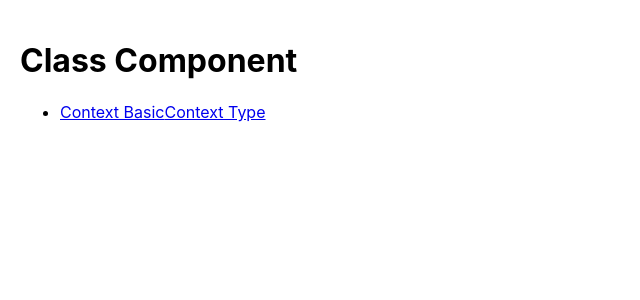
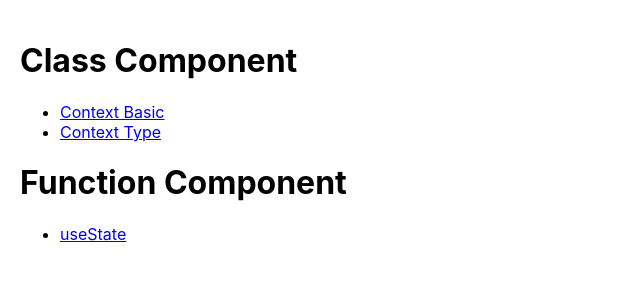
Before and after one commit to lz82/react-feature, a React (Create React App) app: page / in a window 1280 px wide. Shown: the top 300 px of the page, without its empty margins (0-640 px from the left). Built offline with nearby package versions, Linux system fonts and the light colour scheme.

Commit message:
:construction: modify homepage

```diff
--- a/src/pages/class-component/index.jsx
+++ b/src/pages/class-component/index.jsx
@@ -1,13 +1,14 @@
-import React, { Component } from 'react'
-import { Route } from 'react-router-dom'
+import React, { Component } from "react";
+import { Route, Link } from "react-router-dom";
 
-import ContextBasic from './context-basic'
-import ContextType from './context-type'
+import ContextBasic from "./context-basic";
+import ContextType from "./context-type";
 
 export default class ClassComponent extends Component {
   render() {
     return (
       <div>
+        <Link to="/">Back</Link>
         <h1>Class Component</h1>
         {this.props.children}
         <Route
--- a/src/pages/home/index.jsx
+++ b/src/pages/home/index.jsx
@@ -8,7 +8,16 @@
       <ul>
         <li>
           <Link to="/class/context-basic">Context Basic</Link>
+        </li>
+        <li>
           <Link to="/class/context-type">Context Type</Link>
+        </li>
+      </ul>
+
+      <h1>Function Component</h1>
+      <ul>
+        <li>
+          <Link to="/function/use-state">useState</Link>
         </li>
       </ul>
     </div>
```
